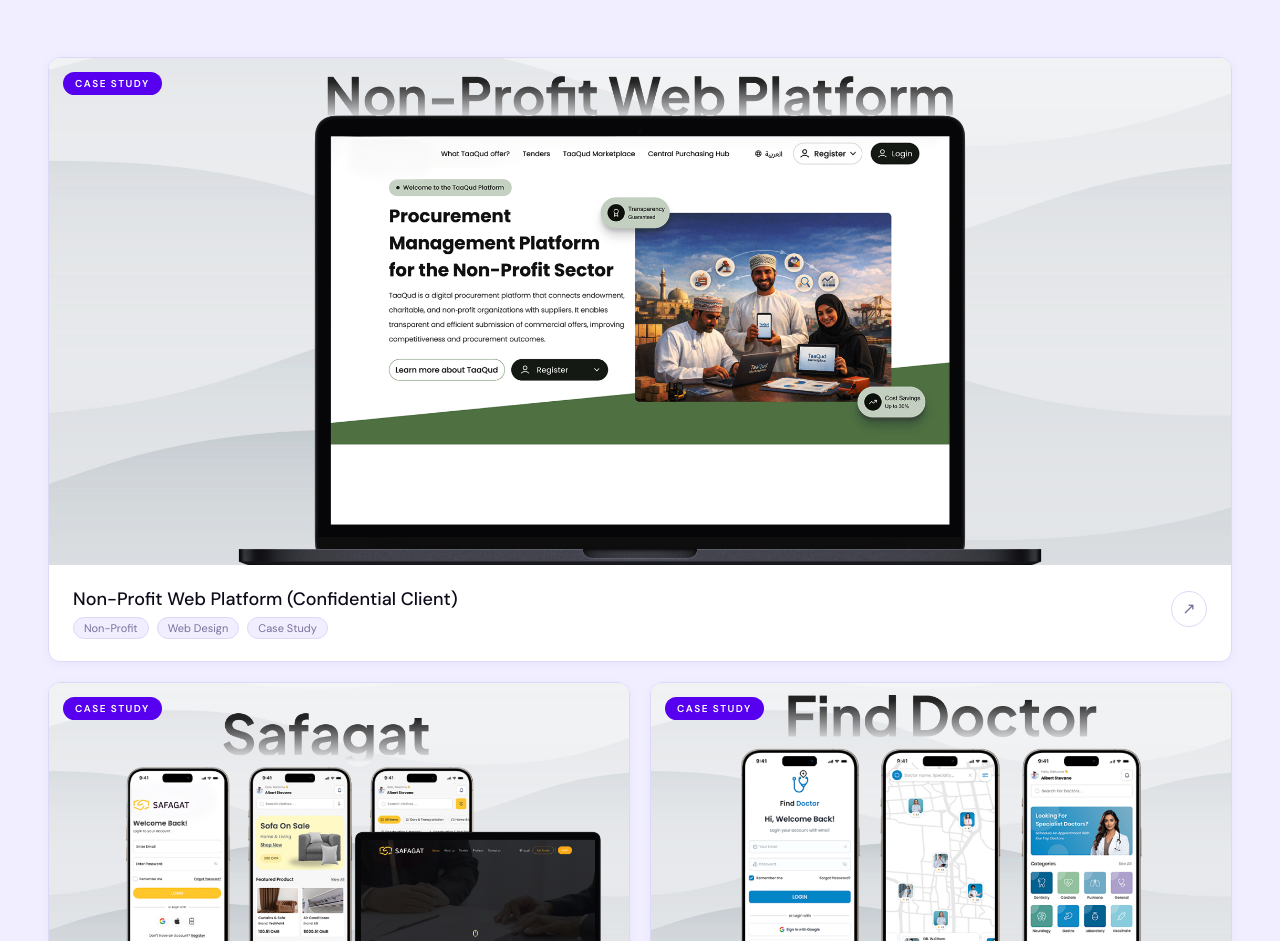
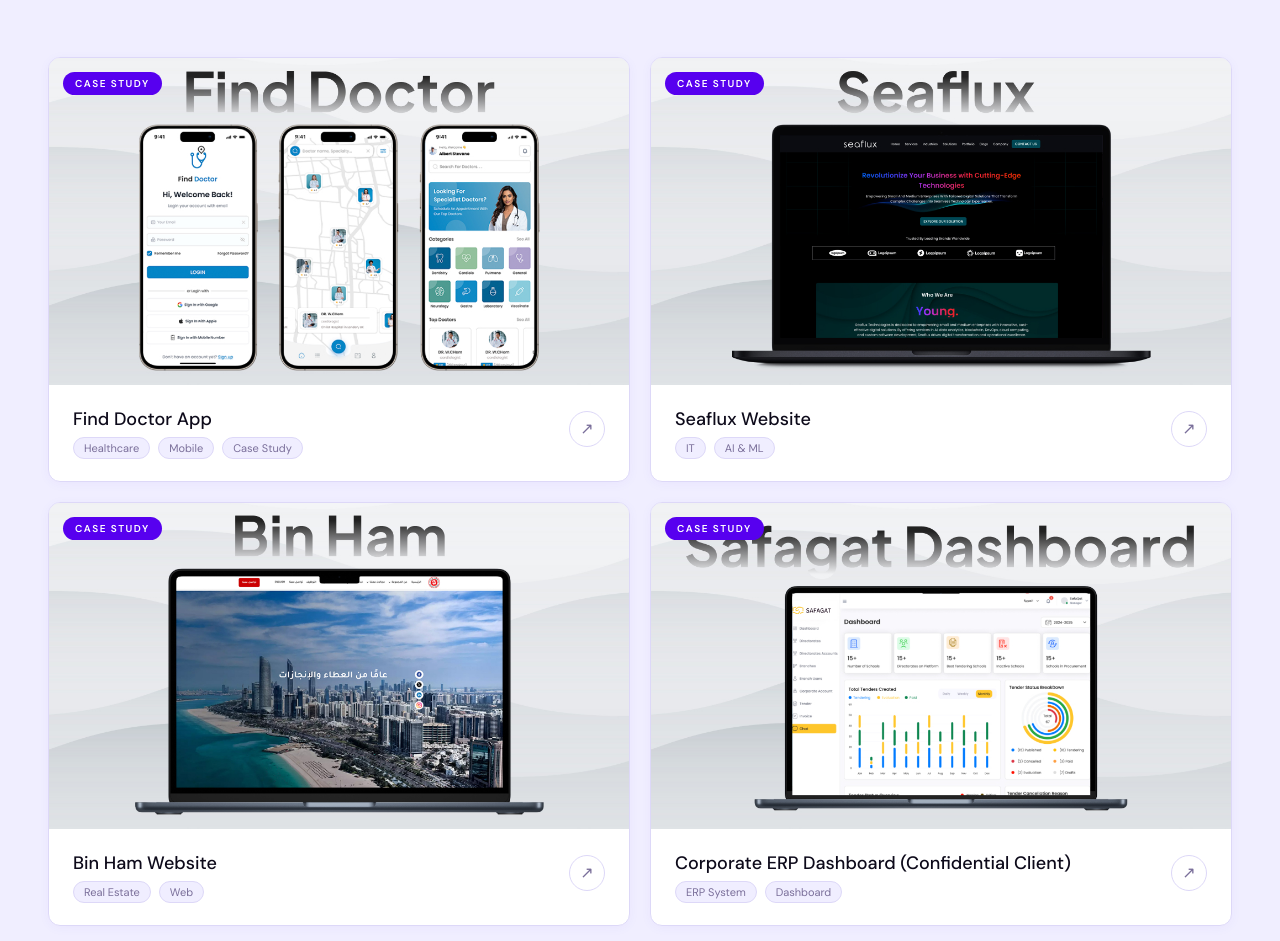
Before and after one commit to Sufiyan2614/Portfolio-Website, a plain HTML site: page index.html in a window 1280 px wide. Shown: the part 2924-3865 px from the top of the page. Drawn offline with Linux system fonts and the light colour scheme.

Commit message:
Update index.html

```diff
--- a/index.html
+++ b/index.html
@@ -231,7 +231,7 @@
   <div class="projects-grid">
 
     <!-- NON-PROFIT — Case Study (Confidential) -->
-    <div class="project-card large proj-1 reveal" onclick="openCase('taaqud')">
+    <!-- <div class="project-card large proj-1 reveal" onclick="openCase('taaqud')">
       <div class="project-case-badge">Case Study</div>
       <div class="project-thumb">
         <img src="images/taaqud_project.jpg" alt="Non-Profit Web Platform - UX Case Study" class="project-thumb-img" />
@@ -250,10 +250,10 @@
         </div>
         <div class="project-arrow">↗</div>
       </div>
-    </div>
+    </div> -->
 
     <!-- E-COMMERCE — Case Study (Confidential) -->
-    <div class="project-card proj-2 reveal reveal-delay-1" onclick="openCase('safaqat')">
+    <!-- <div class="project-card proj-2 reveal reveal-delay-1" onclick="openCase('safaqat')">
       <div class="project-case-badge">Case Study</div>
       <div class="project-thumb">
         <img src="images/safaqat_project.jpg" alt="E-Commerce Platform - UX Case Study" class="project-thumb-img" />
@@ -272,7 +272,7 @@
         </div>
         <div class="project-arrow">↗</div>
       </div>
-    </div>
+    </div> -->
 
     <!-- HEALTHCARE APP — Case Study -->
     <div class="project-card proj-4 reveal reveal-delay-2" onclick="openCase('healthcare')">
```
